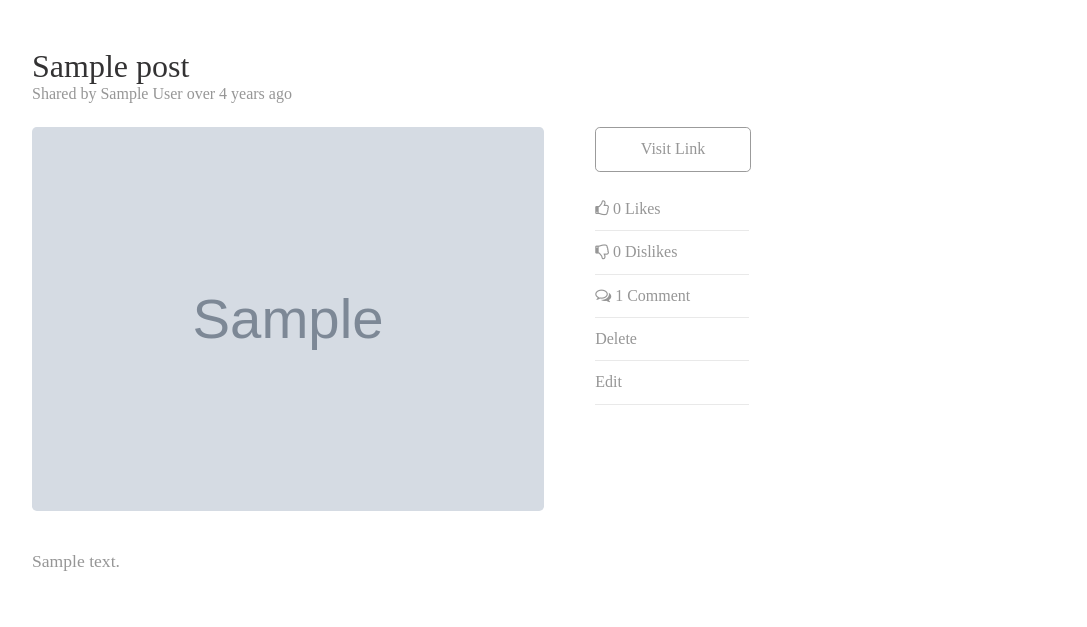
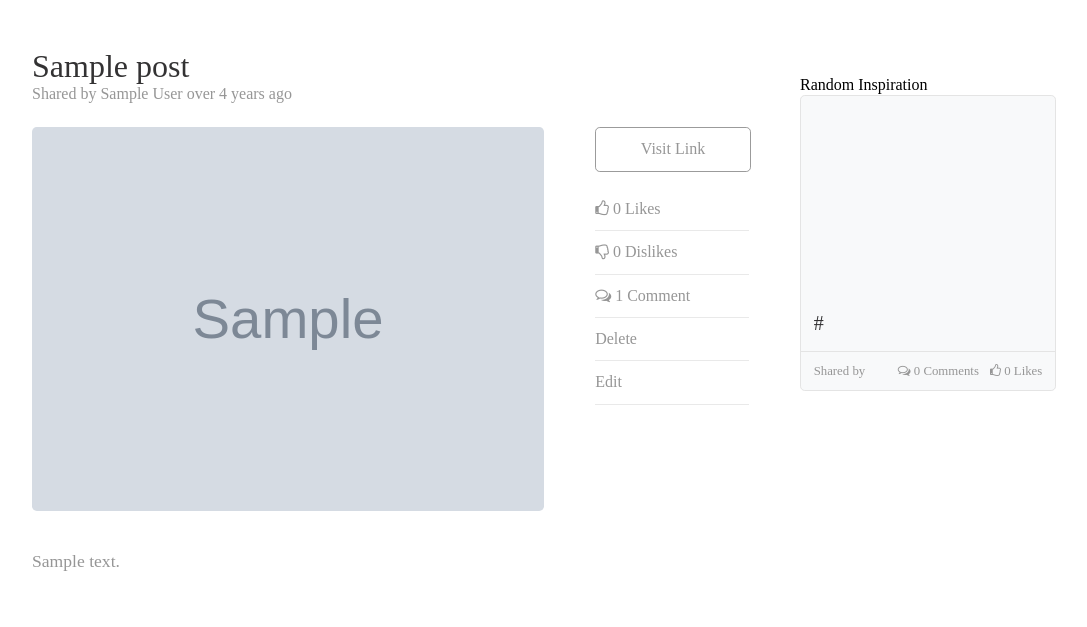
Before and after one commit to gokul0815/my_dribbble, a Rails app: page /posts/1 in a window 1280 px wide. Shown: the part 97-724 px from the top of the page, without its empty margins (96-1183 px from the left). Run offline with Rails 7, Linux system fonts and the light colour scheme; a user stored in the database is signed in; tables that the repository leaves empty hold one stand-in row (values such as "Sample post"); grey boxes marked "Sample" are stand-in pictures; data that the repository does not hold is empty; style sheets or scripts are compiled from the project's sources; parts of the project's set-up code (start-up, migrations or seed data) failed here and were passed over; some libraries are stand-ins or nearby versions.

Commit message:
Add random post to posts show

```diff
--- a/app/controllers/posts_controller.rb
+++ b/app/controllers/posts_controller.rb
@@ -8,6 +8,7 @@
 
 	def show
 		@comments = Comment.where(post_id: @post)
+		@random_post = Post.where.not(id: @post).order("RANDOM()").first
 	end
 
 	def new
--- a/app/views/posts/show.html.haml
+++ b/app/views/posts/show.html.haml
@@ -23,6 +23,26 @@
 			- if @post.user == current_user
 				= link_to "Delete", post_path(@post), method: :delete, data: { confirm: "Are you sure?"}, class: "data"
 				= link_to "Edit", edit_post_path(@post), class: "data"
+		#random_post
+			#h3 Random Inspiration
+			.post
+				.post_image
+					= link_to (image_tag @random_post.image.url(:small)), post_path(@random_post)
+				.post_content
+					.title
+						%h2= link_to @random_post.title, post_path(@random_post)
+					.data.clearfix
+						%p.username
+							Shared by
+							= @random_post.user.name
+						%p.buttons
+							%span
+								%i.fa.fa-comments-o
+								= pluralize(@random_post.comments.count, "Comment")
+							%span
+								%i.fa.fa-thumbs-o-up
+								= pluralize(@random_post.get_likes.size, "Like")
+
 
 #comments
 	%h2.comment_count= pluralize(@post.comments.count, "Comment")
@@ -30,5 +50,4 @@
 		.comment
 			%p.username= comment.user.name
 			%p.content= comment.content
-
 	= render 'comments/form'
```
